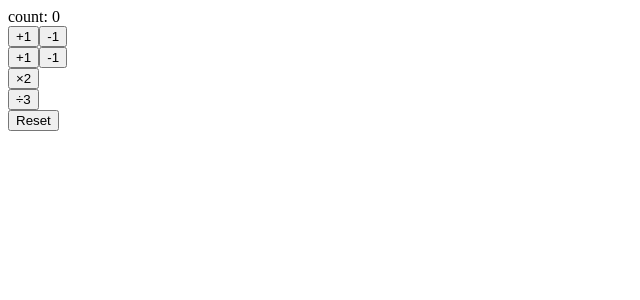
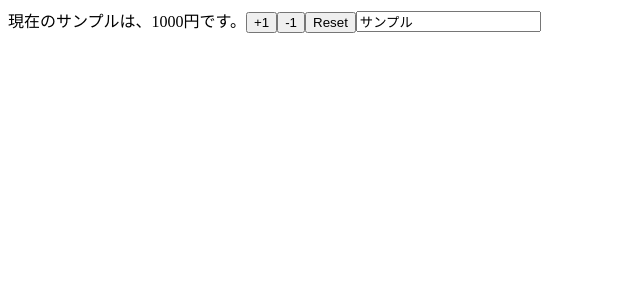
Before and after one commit to Katsutoshi-Abe/my-react-udemy2, a React (Create React App) app: page / in a window 1280 px wide. Shown: the top 300 px of the page, without its empty margins (0-640 px from the left). Built offline with nearby package versions, Linux system fonts and the light colour scheme.

Commit message:
implement component using multiple states

```diff
--- a/src/App.js
+++ b/src/App.js
@@ -1,63 +1,35 @@
 import React from 'react'
 import { useState } from 'react'
 
-const App = () => {
-  const [count, setCount] = useState(0) // jsの分割代入
+function App(props) {
+  const [name, setName] = useState(props.name)
+  const [price, setPrice] = useState(props.price)
 
-
-  // countを増やす関数
-  const increment = () => setCount(count + 1) // countに1を足した値を代入するイメージ
-  const incrementB = () => setCount(previousCount => previousCount + 1)  // 別解 countの値を１増やすイメージ
-
-  // countを減らす関数
-  const decrement = () => setCount(count - 1)
-  const decrementB = () => setCount(previousCount => previousCount - 1)  // 別解
-
-  // countを2倍にする関数（演習）
-  const double = () => setCount(count * 2)
-
-  // countを0に戻す関数（演習）
-  const reset = () => setCount(0)
-
-  // countが3の倍数のときのみ、3で割る関数（演習）
-  const division3 = () => {
-    if (count % 3 === 0) {
-      setCount(count / 3)
-    }
+  // リセットボタン
+  function reset() {
+    setPrice(props.price)
+    setName(props.name)
   }
-  /** 別解
-   * const division3 = () => setCount(previousCount => {
-   *    if (previousCount % 3 === 0) {
-   *      return previousCount / 3
-   *    } else {
-   *      return previousCount
-   *    }
-   *  })
-   */
 
 
   return (  // returnは１つしか返せないので、<React.Fragment>で囲んで１つにする
     <React.Fragment>
-      <div>count: {count}</div>
-      <div>
-        <button onClick={increment}>+1</button>
-        <button onClick={decrement}>-1</button>
-      </div>
-      <div>
-        <button onClick={incrementB}>+1</button>
-        <button onClick={decrementB}>-1</button>
-      </div>
-      <div>
-        <button onClick={double}>×2</button>
-      </div>
-      <div>
-        <button onClick={division3}>÷3</button>
-      </div>
-      <div>
-        <button onClick={reset}>Reset</button>
-      </div>
+      現在の{name}は、{price}円です。
+
+      <button onClick={function () {setPrice(price + 1)}}>+1</button>
+      <button onClick={function () {setPrice(price - 1)}}>-1</button>
+      <button onClick={reset}>Reset</button>
+
+      <input value={name} onChange={e => setName(e.target.value)} />
     </React.Fragment>
   )
 }
 
+
+// 外部から（想定）与えられた初期値
+App.defaultProps = {
+  name:   'サンプル',
+  price:  1000
+}
+
 export default App
```
